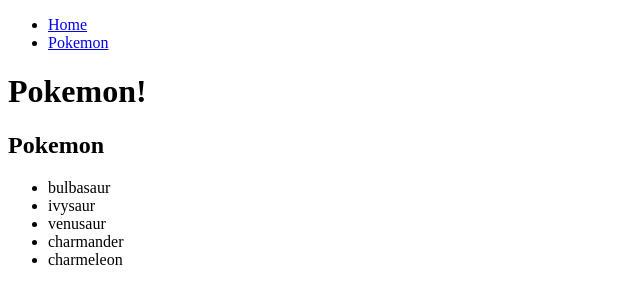
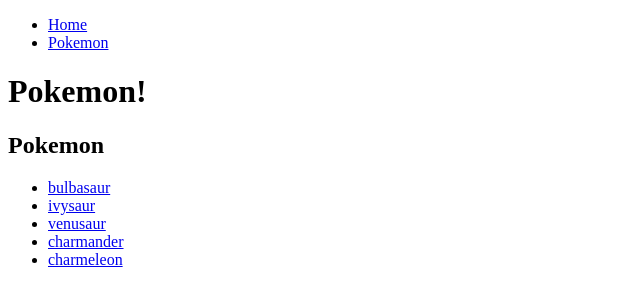
Before and after one commit to Ali-Hassan-2000/react-router-dom, a React app: page /pokemon in a window 1280 px wide. Shown: the top 306 px of the page, without its empty margins (0-640 px from the left). Built offline with nearby package versions, Linux system fonts and the light colour scheme; the HTML template or start-up script is replaced by a standard one.

Commit message:
use Links for list elements

```diff
--- a/src/App.jsx
+++ b/src/App.jsx
@@ -24,7 +24,7 @@
       <NavBar />
       <h1>Pokemon!</h1>
 
-      <Routes>
+      <Routes> {/* Defining outputs for routes */}
         <Route path="/" element={<h2>Home Page</h2>} />
 
         {/* <PokemonList pokemon={pokemon} /> */}
--- a/src/components/PokemonList/PokemonList.jsx
+++ b/src/components/PokemonList/PokemonList.jsx
@@ -1,10 +1,16 @@
+import { Link } from 'react-router';
+
 const PokemonList = (props) => {
   return (
     <>
       <h2>Pokemon</h2>
       <ul>
         {props.pokemon.map((currentPokemon) => (
-          <li key={currentPokemon.name}>{currentPokemon.name}</li>
+            <li key={currentPokemon.name}>
+                <Link to={`/pokemon/${currentPokemon._id}`}>
+                    {currentPokemon.name}
+                </Link>
+            </li>
         ))}
       </ul>
     </>
```
